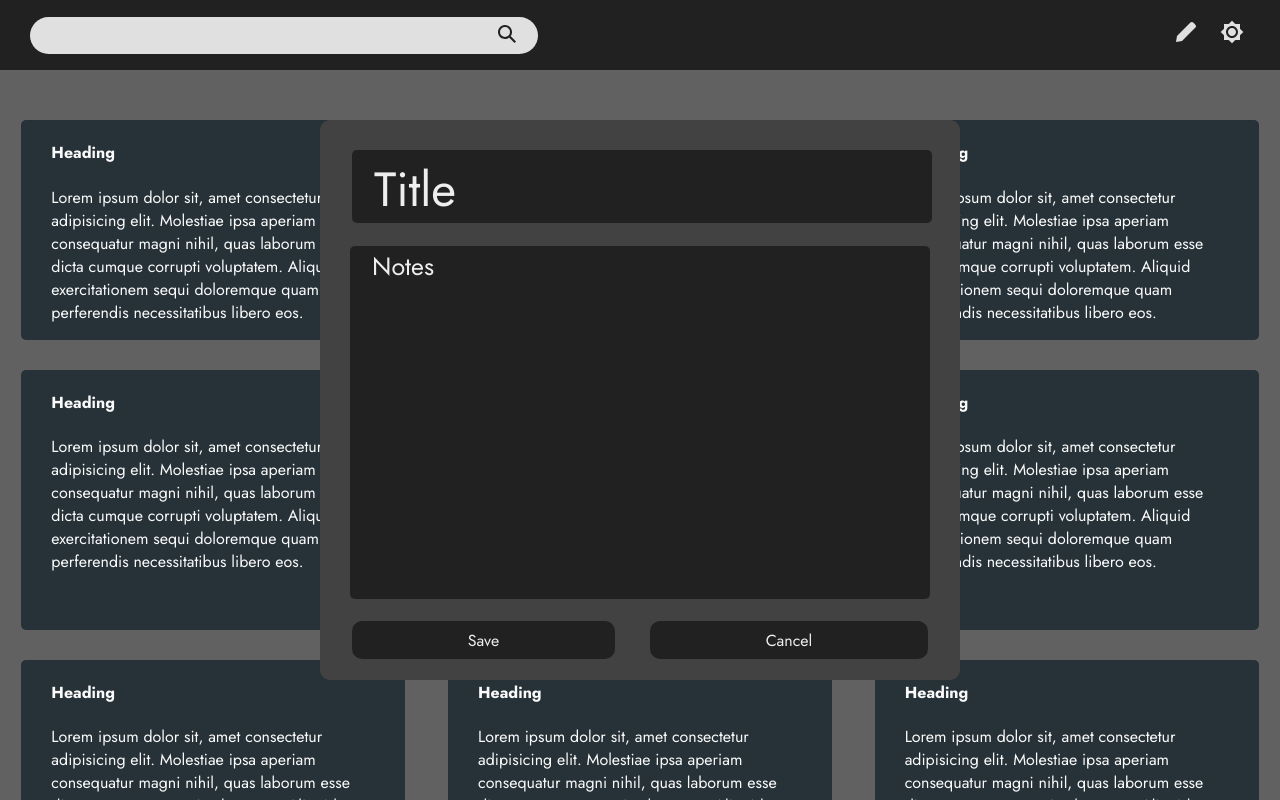
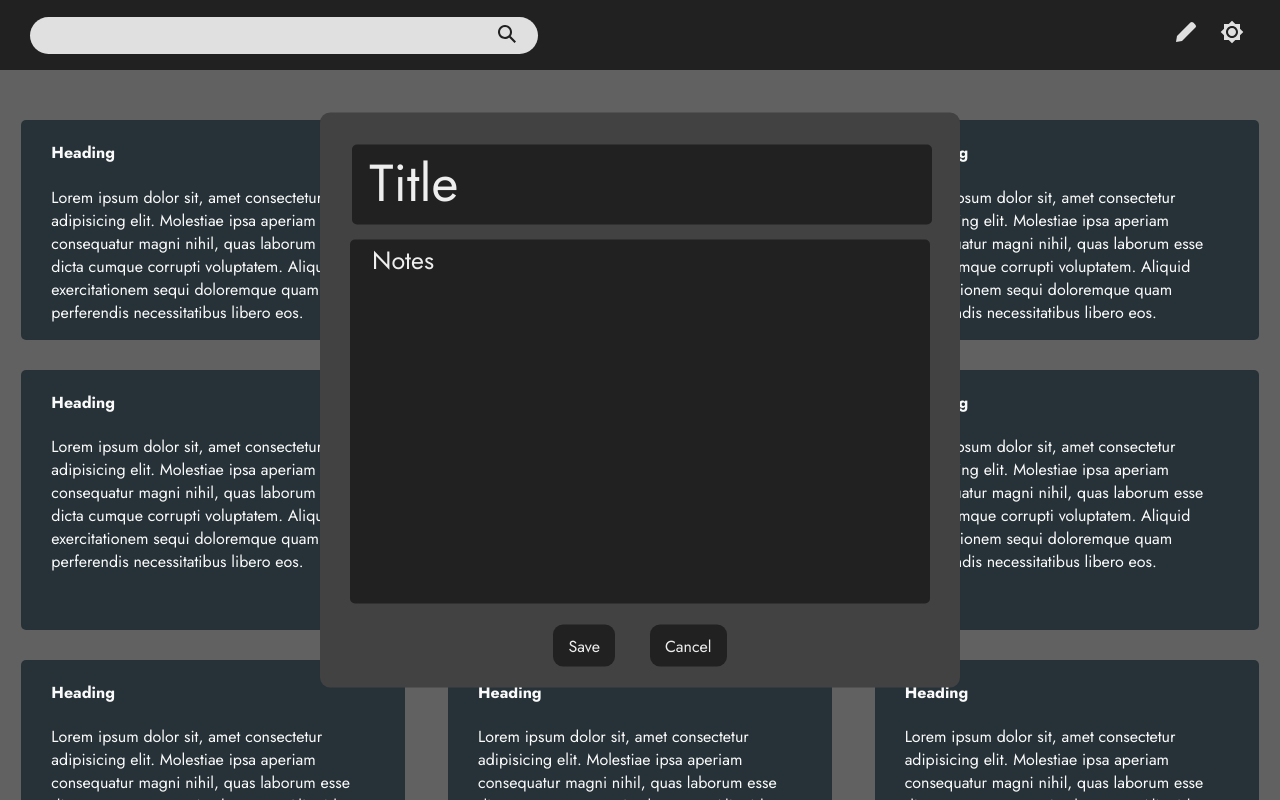
Before and after one commit to logon2ashwin/react-notesApp, a React app: page / in a window 1280 px wide. Both pictures are taken after a click on the element 1191 px from the left and 35 px from the top of the page. Shown: the top 800 px of the page. Built offline with nearby package versions, Linux system fonts and the light colour scheme.

Commit message:
UI improvements

```diff
--- a/src/components/CreateNote/CreateNote.scss
+++ b/src/components/CreateNote/CreateNote.scss
@@ -7,12 +7,11 @@
     height: 70%;
     background-color: var(--appCreateNoteBG);
     border-radius: 10px;
+    padding: 15px 0 0 0;
     .note-form-container {
-        margin: 15px 0 15px 0;
-        height: 90%;
+        height: 100%;
         display: grid;
-        grid-template-rows: 20% 70% 10%;
-        row-gap: 10px;
+        grid-template-rows: 20% 65% 15%;
         font-family: 'Jost';
         .note-title-holder {
             @extend .note-holders;
@@ -21,22 +20,27 @@
                 position: relative;
                 height: 70%;
                 width: 90%;
+                font-size: xx-large;
                 .note-title-input {
                     @extend .input-field;
                     width: 100% !important;
                     height: 100%;
                     transition: all 0.3s ease;
+                    font-size: 1em !important;
                     &:focus +.note-title-label, &:valid +.note-title-label{
-                        transform: scale(0.8);
+                        // transform: scale(0.8);
+                        font-size: x-small;
+                        top: 3%;
                     }
                 }
                 .note-title-label {
                     position: absolute;
-                    top: 3px;
-                    left: 22px;
+                    top: 0px;
+                    left: 3%;
                     color: var(--appInputboxText);
-                    font-size: 1.2em;
-                    transform: scale(2.5);
+                    font-size: 6.5vh;
+                    // font-size: 1.2em;
+                    // transform: scale(2.5);
                     transform-origin: left top;
                     transition: all 0.3s ease;
                 }
@@ -60,13 +64,14 @@
                 display: grid;
                 grid-template-columns: auto auto;
                 column-gap: 35px;
-                align-items: end;
+                align-items: center;
+                justify-content: center;
                 width: 90%;
                 button {
                     font-family: 'jost';
                     background-color: var(--appNavBgColor);
                     color: var(--appInputboxText);
-                    height: 75%;
+                    height: 50%;
                     font-size: 16px;
                     border: none;
                     border-radius: 10px;
```
